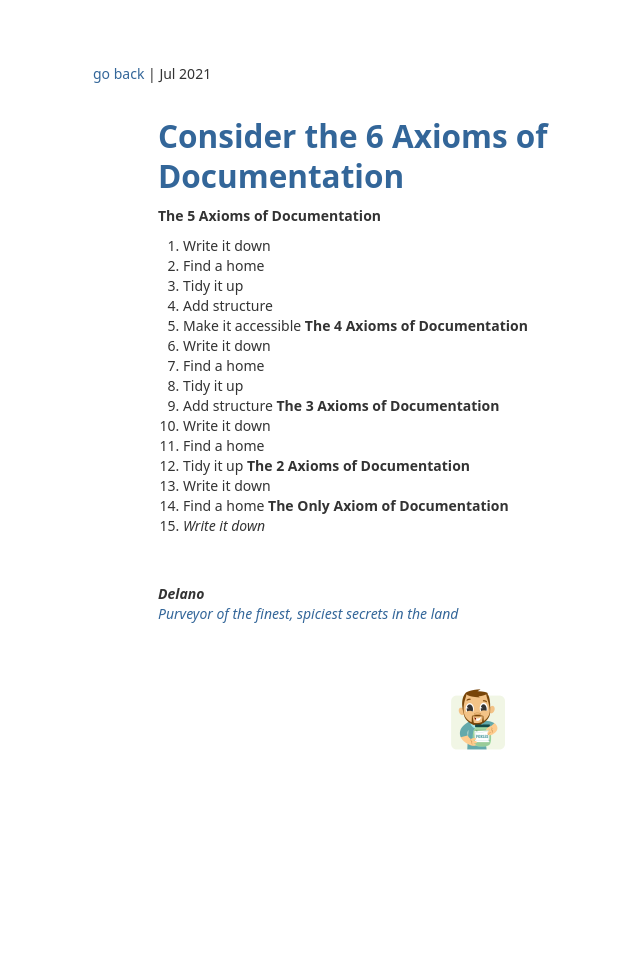
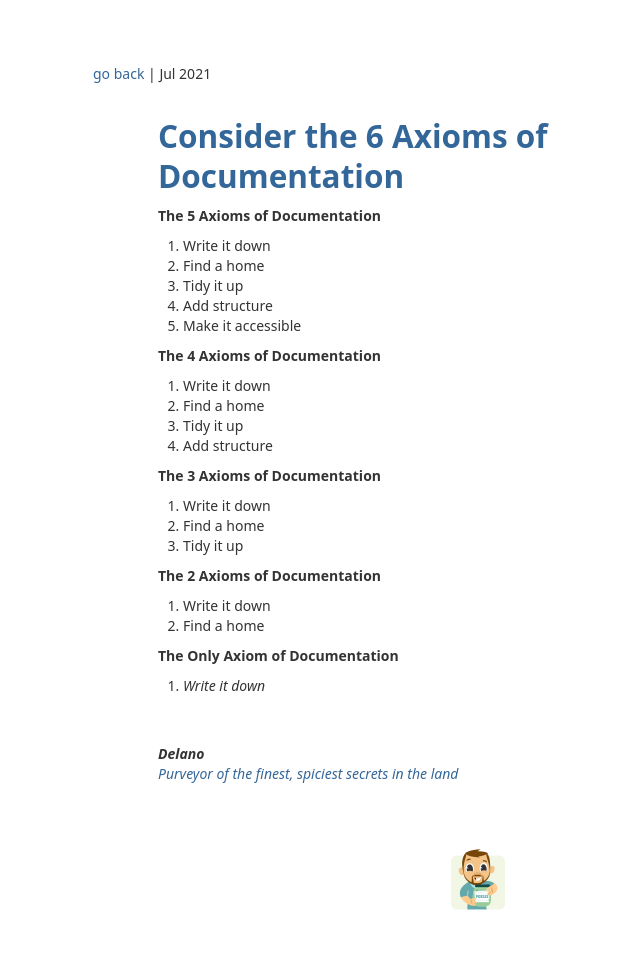
Before and after one commit to delano/delano.github.com, a Jekyll site: the page built from thoughts/the-6-axioms-of-documentation.md, in a window 1280 px wide. Shown: the whole page, without its empty margins (162-802 px from the left). Built offline with Jekyll 4.4.1, drawn with Linux system fonts in a browser that asks for light colours; Markdown is read by kramdown in place of the engine named in the settings; before the commit the page ends 900 px from its top, so only the background shows below that.

Commit message:
Some weird markdown mojo over there again

```diff
--- a/etc/site.css
+++ b/etc/site.css
@@ -10,5 +10,5 @@ a{color:#336699;}
 .entry .lite{color:#ccc;}
 .entry .sign{font-style:italic;margin-top: 48px;}
 .entry input{background:#fff transparent;}
-.footer{display:block;text-align:center;margin:64px;color:#00cccc;font-size:11px;}
+.footer {display:block;text-align:center;margin:64px;color:#00cccc;font-size:11px;}
 .footer img {height:64px;width:64;}
--- a/index.html
+++ b/index.html
@@ -51,4 +51,5 @@ who: delano
 </p>
 <h2>Contact</h2>
 <p>delano@onetimesecret.com</p>
-<a href="https://github.com/delano"><img style="position: absolute; top: 0; right: 0; border: 0;" src="https://s3.amazonaws.com/github/ribbons/forkme_right_red_aa0000.png" alt="Fork me on GitHub" /></a>
+
+<hr>
--- a/thoughts/the-6-axioms-of-documentation.md
+++ b/thoughts/the-6-axioms-of-documentation.md
@@ -10,17 +10,21 @@ date: 2021-07-23
 3. Tidy it up
 4. Add structure
 5. Make it accessible
+
 **The 4 Axioms of Documentation**
 1. Write it down
 2. Find a home
 3. Tidy it up
 4. Add structure
+
 **The 3 Axioms of Documentation**
 1. Write it down
 2. Find a home
 3. Tidy it up
+
 **The 2 Axioms of Documentation**
 1. Write it down
 2. Find a home
+
 **The Only Axiom of Documentation**
 1. _Write it down_
```
